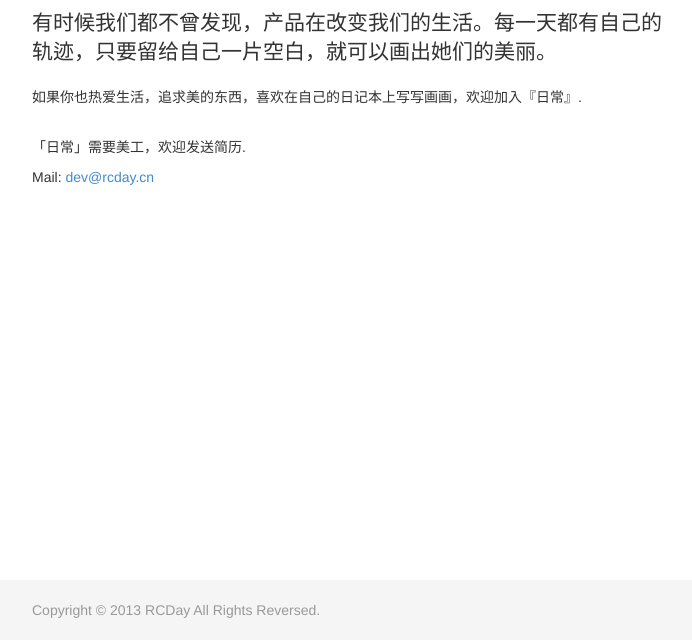
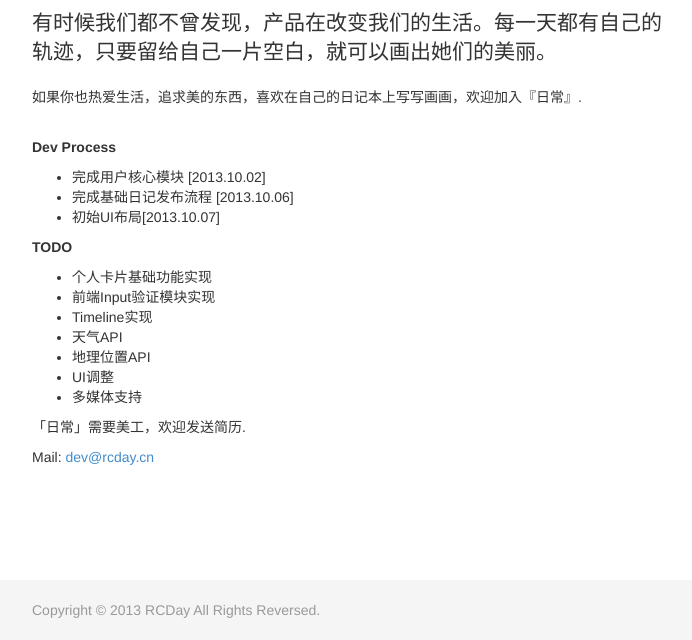
Before and after one commit to rcday/rcday.github.io, a plain HTML site: page index.html in a window 1280 px wide. Shown: the part 160-800 px from the top of the page, without its empty margins (283-975 px from the left). Drawn offline with Linux system fonts and the light colour scheme.

Commit message:
add dev process

```diff
--- a/index.html
+++ b/index.html
@@ -35,6 +35,22 @@
         <p class="lead">有时候我们都不曾发现，产品在改变我们的生活。每一天都有自己的轨迹，只要留给自己一片空白，就可以画出她们的美丽。</p>
         <p>如果你也热爱生活，追求美的东西，喜欢在自己的日记本上写写画画，欢迎加入『日常』.</p>
         <br>
+        <p><b>Dev Process</b></p>
+        <ul>
+          <li>完成用户核心模块 [2013.10.02]</li>
+          <li>完成基础日记发布流程 [2013.10.06]</li>
+          <li>初始UI布局[2013.10.07]</li>
+        </ul>
+        <p><b>TODO</b></p>
+        <ul>
+          <li>个人卡片基础功能实现</li>
+          <li>前端Input验证模块实现</li>
+          <li>Timeline实现</li>
+          <li>天气API</li>
+          <li>地理位置API</li>
+          <li>UI调整</li>
+          <li>多媒体支持</li>
+        </ul>
         <p>「日常」需要美工，欢迎发送简历.</p>
         <p> Mail: <a href="maito:dev@rcday.cn">dev@rcday.cn</a></p>
       </div>
```
